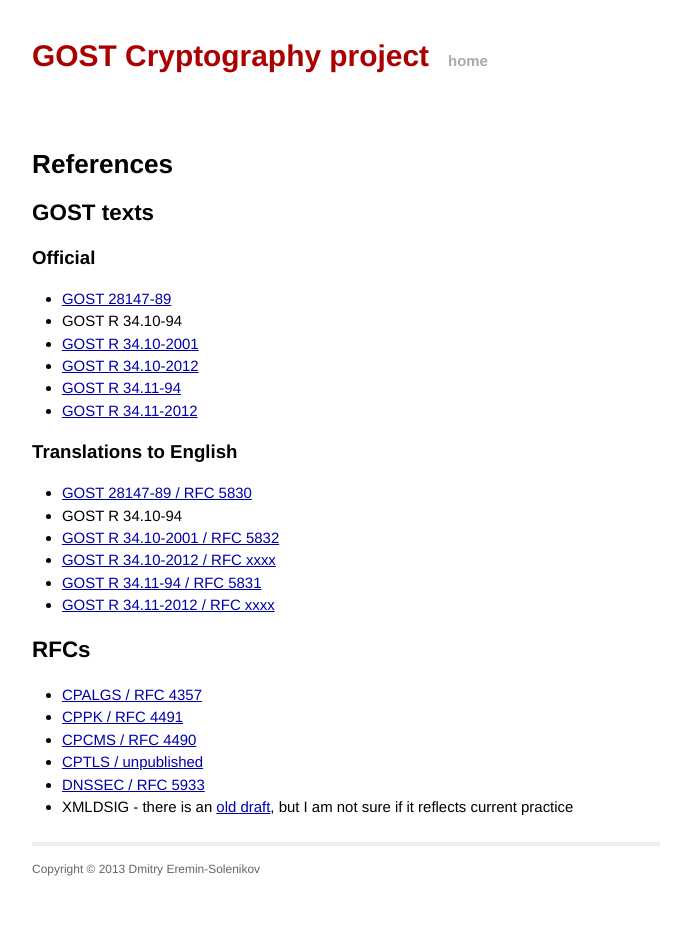
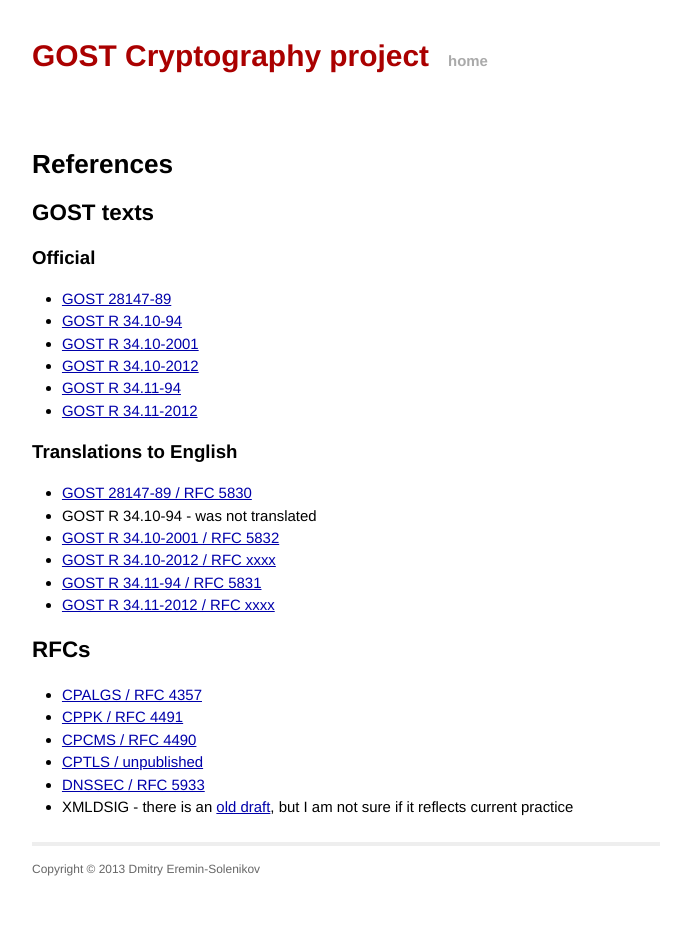
Before and after one commit to GostCrypt/gostcrypt.github.io, a Jekyll site: the page built from _posts/2013-01-01-references.markdown, in a window 1280 px wide. Shown: the whole page, without its empty margins (294-985 px from the left). Built offline with Jekyll 4.4.1, drawn with Linux system fonts in a browser that asks for light colours.

Commit message:
Update references
Signed-off-by: Dmitry Eremin-Solenikov <dmitry_eremin@mentor.com>

```diff
--- a/_posts/2013-01-01-references.markdown
+++ b/_posts/2013-01-01-references.markdown
@@ -7,7 +7,7 @@ special: true
 ### GOST texts
 #### Official
 * [GOST 28147-89](http://protect.gost.ru/v.aspx?control=7&id=139177)
-* GOST R 34.10-94
+* [GOST R 34.10-94](http://russgost.ru/catalog/item17756)
 * [GOST R 34.10-2001](http://protect.gost.ru/v.aspx?control=7&id=131131)
 * [GOST R 34.10-2012](http://protect.gost.ru/v.aspx?control=7&id=180151)
 * [GOST R 34.11-94](http://protect.gost.ru/document.aspx?control=7&id=134550)
@@ -15,7 +15,7 @@ special: true
 
 #### Translations to English
 * [GOST 28147-89 / RFC 5830](http://tools.ietf.org/html/rfc5830)
-* GOST R 34.10-94
+* GOST R 34.10-94 - was not translated
 * [GOST R 34.10-2001 / RFC 5832](http://tools.ietf.org/html/rfc5832)
 * [GOST R 34.10-2012 / RFC xxxx](http://tools.ietf.org/html/draft-dolmatov-gost34102012)
 * [GOST R 34.11-94 / RFC 5831](http://tools.ietf.org/html/rfc5831)
```
